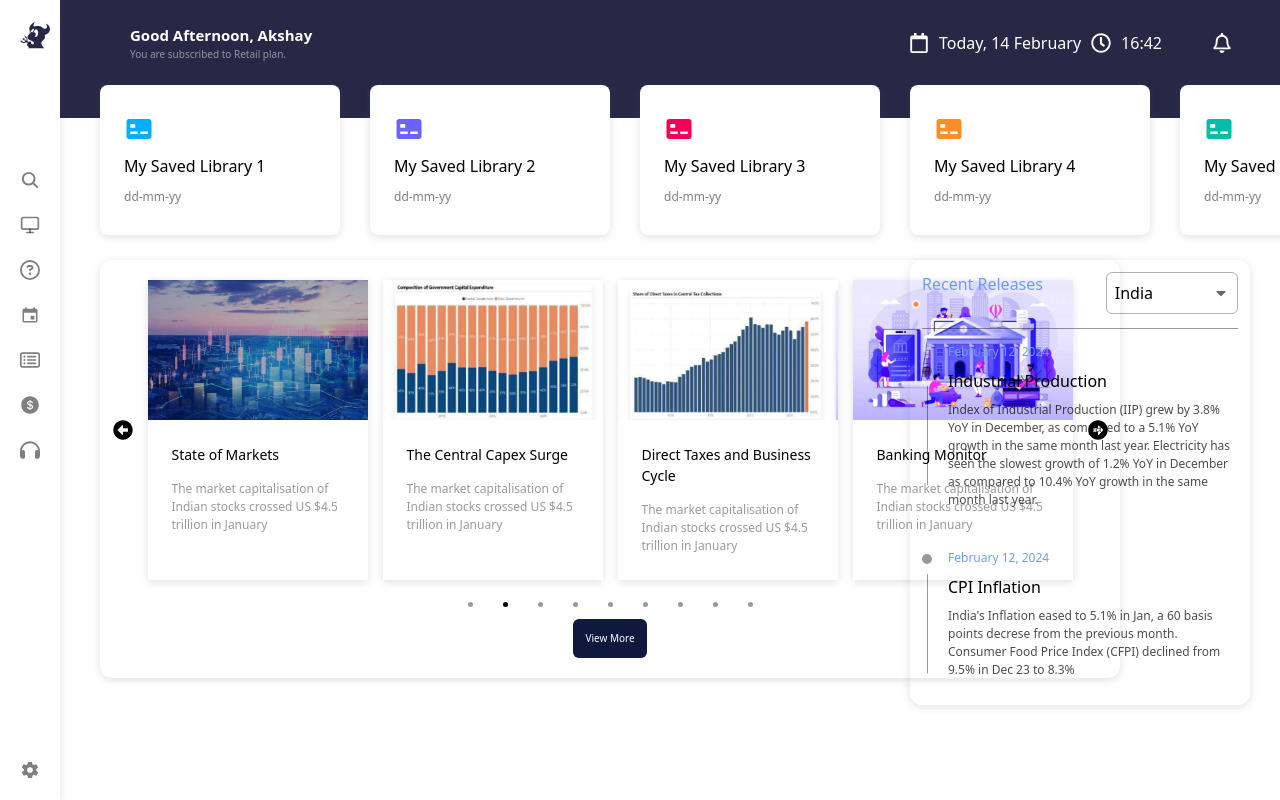
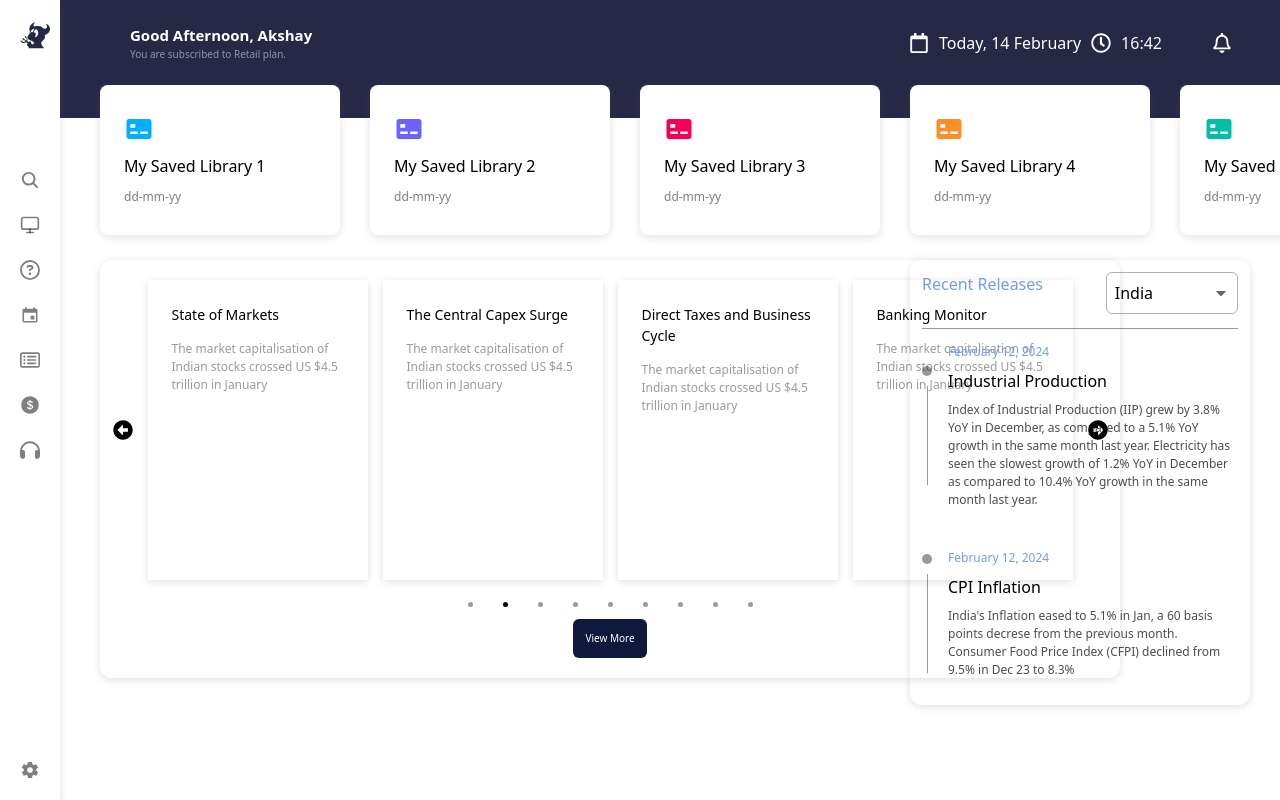
Before and after one commit to ashrithanch/H2, a React (Vite) app: page / in a window 1280 px wide. Shown: the top 800 px of the page. Built offline with nearby package versions, Linux system fonts and the light colour scheme.

Commit message:
Update HeroCard.jsx

```diff
--- a/src/components/HeroCard.jsx
+++ b/src/components/HeroCard.jsx
@@ -1,10 +1,6 @@
 const HeroCard = ({ img, heading }) => {
   return (
     <div className="flex flex-col w-[220px] [box-shadow:rgba(99,_99,_99,_0.2)_0px_2px_8px_0px] items-center h-[300px] cursor-pointer hover:scale-105">
-      <div className="w-full h-[140px] ">
-        <img src={img} alt="" className="w-full h-full" />
-      </div>
-
       <div className=" p-6 flex flex-col gap-[15px]">
         <h3 className="font-[500] text-[14px]">{heading}</h3>
         <p className="text-black/40 text-[12px]">
```
